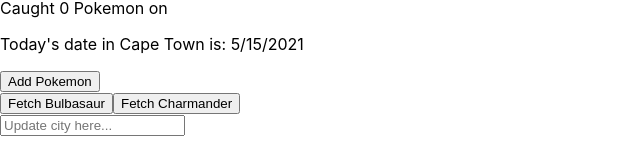
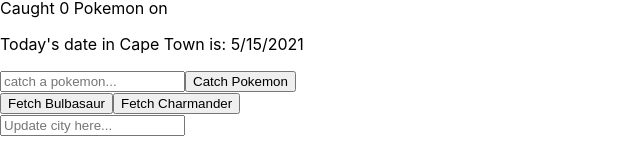
Before and after one commit to DouglasVDM/pokedex---Week-15---ReactJS-1, a React (Create React App) app: page / in a window 1280 px wide. Shown: the part 516-669 px from the top of the page, without its empty margins (0-640 px from the left). Built offline with nearby package versions, Linux system fonts and the light colour scheme.

Commit message:
Exercises G - Type name of pokemon and add to list

```diff
--- a/src/CaughtPokemon.js
+++ b/src/CaughtPokemon.js
@@ -2,14 +2,18 @@
 
 function CaughtPokemon(props) {
 
+  const [pokemonNameInput, setPokemonNameInput] = useState("");
+
   const initialState = [];
-  const [caught, setCaught] = useState(initialState)
+  const [caught, setCaught] = useState(initialState);
 
   let listOfPokemons = ["Pikachu", "Charizard", "Landorus", "Eevee", "Snorlax", "MewTwo", "Charmander", "Ditto", "Squirtle", "Lucario", "Gardevior", "Gengar", "Bulbasaur"];
 
   const randomPokemon = listOfPokemons[Math.floor(Math.random() * listOfPokemons.length)];
 
-  const catchPokemon = () => setCaught(caught.concat(randomPokemon))
+  const catchPokemon = () => setCaught(caught.concat(pokemonNameInput), setPokemonNameInput(""));
+
+  const handleInputChange = (event) => setPokemonNameInput(event.target.value)
 
   return (
     <div>
@@ -24,7 +28,13 @@
         }
       </ul>
       <p>Today's date in Cape Town is: {props.date}</p>
-      <button onClick={catchPokemon}>Add Pokemon</button>
+      <input
+        type="text"
+        placeholder="catch a pokemon..."
+        value={pokemonNameInput}
+        onChange={handleInputChange}
+      />
+      <button type="reset" onClick={catchPokemon}>Catch Pokemon</button>
     </div>
   )
 }
```
